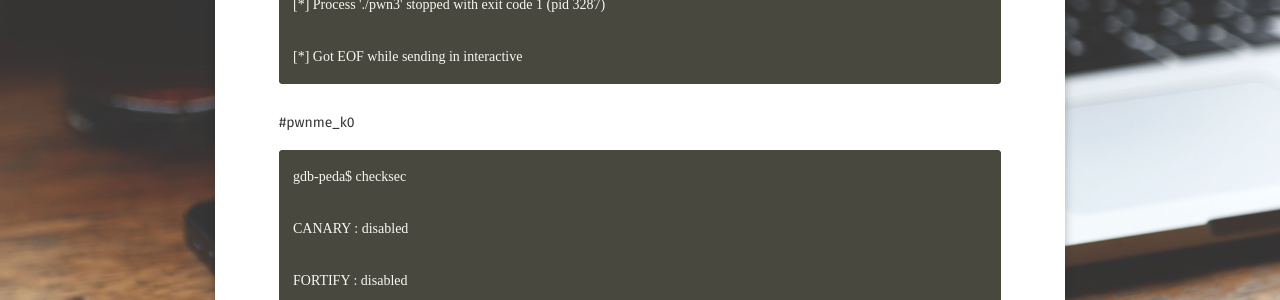
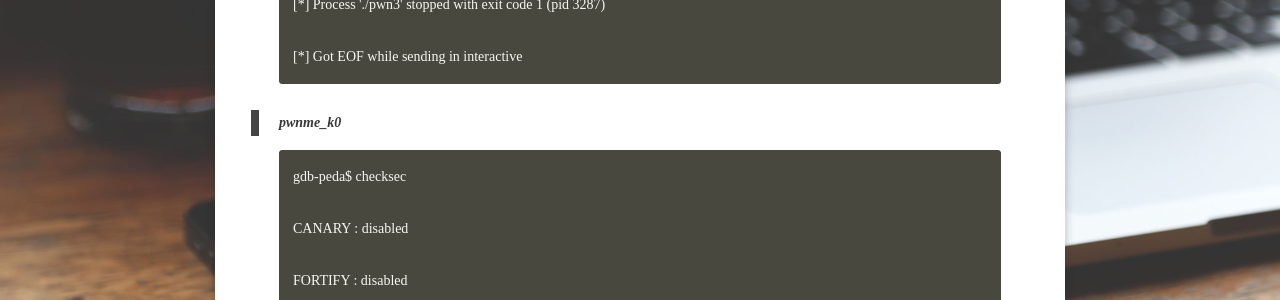
Before and after one commit to tearorca/tearorca.github.io, a Jekyll site: the page built from _posts/2019-2-1-格式化字符串.md, in a window 1280 px wide and 900 px high, scrolled down 10166 px. Shown: the part 146-446 px from the top of the window. Built offline with Jekyll 4.4.1, drawn with Linux system fonts in a browser that asks for light colours; some web fonts are replaced; our own code applies the rules of GitHub Pages for plain Markdown files; comment, search, counter and statistics services are not loaded.

```diff
--- a/_posts/2019-2-1-格式化字符串.md
+++ b/_posts/2019-2-1-格式化字符串.md
@@ -389,7 +389,7 @@ Put是输入的，get是读取的，dir是显示的
 
 
 
-#pwnme_k0
+>**pwnme_k0**
 
 	gdb-peda$ checksec
 
```
